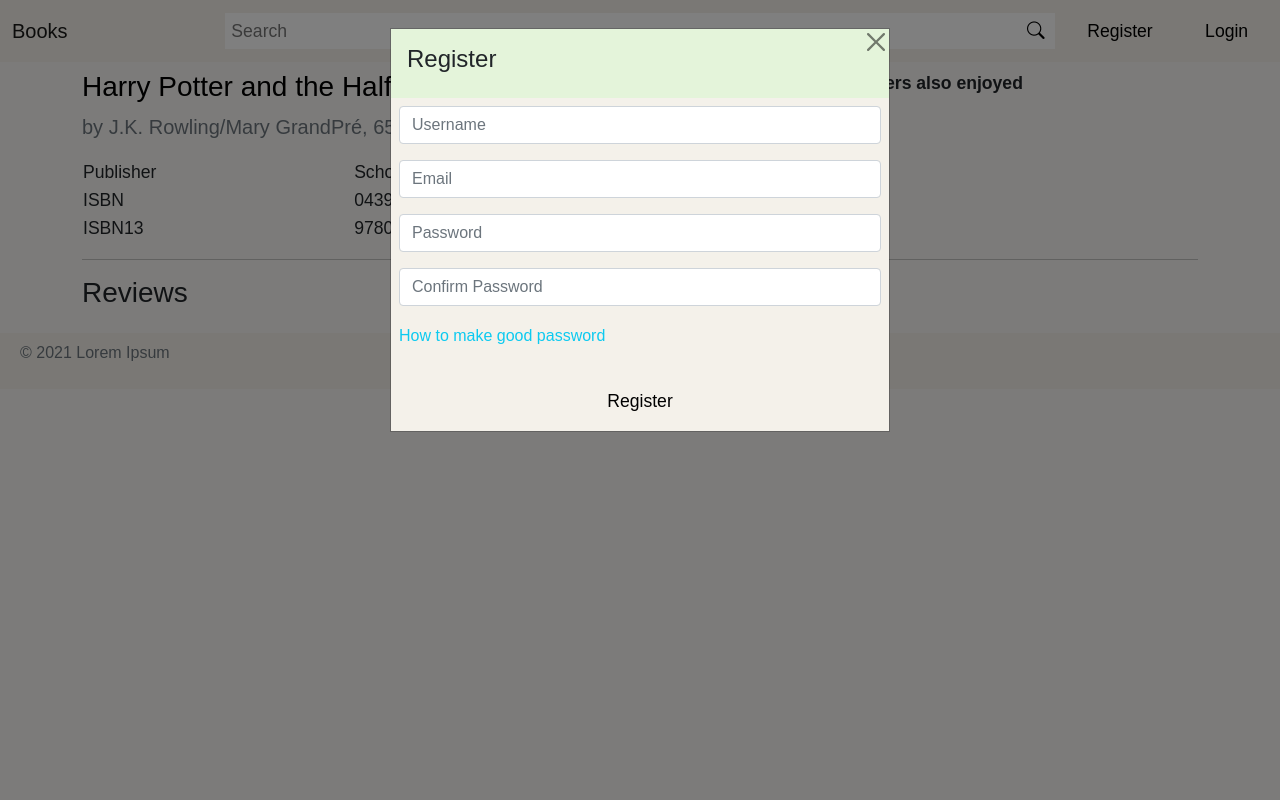
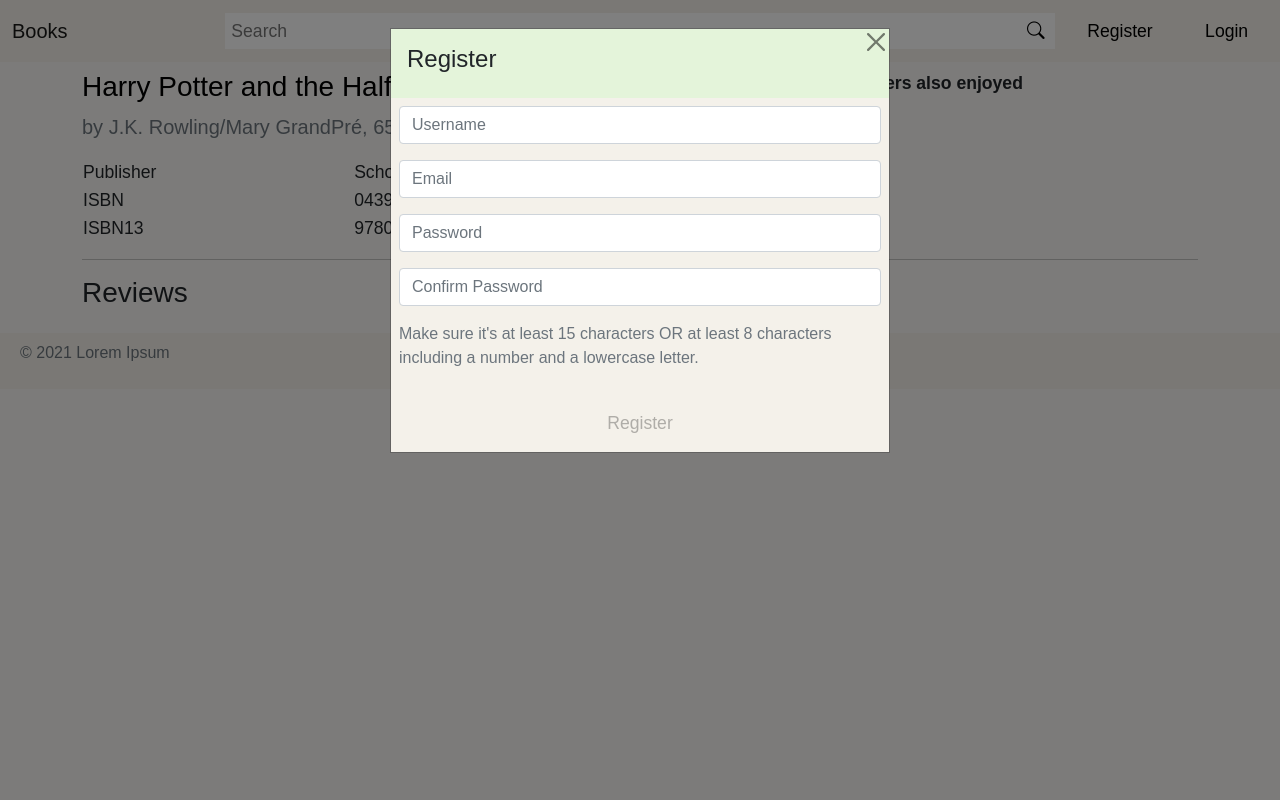
Before and after one commit to Zein-Haddad/books-management, a Flask app: page /book/1 in a window 1280 px wide, after a click on "Register". Run offline with Flask 2, Linux system fonts and the light colour scheme; data comes from the database, SQL or seed files in the repository; both versions use the stored data as it was after the commit.

Commit message:
Added password requirements

```diff
--- a/static/js/users.js
+++ b/static/js/users.js
@@ -89,6 +89,9 @@ const request = (() => {
                     case 4:
                         error_message.register("Passwords do not match");
                         break;
+                    case 5:
+                        error_message.register("Weak Password");
+                        break;
                 }
             });
         }).catch((error) => {
@@ -97,6 +100,93 @@ const request = (() => {
     }
 
     return {form_login, form_register}
+})();
+
+const password_checker = (() => {
+    const password_field = document.querySelector('#register-password');
+    const register_btn = document.querySelector('#register');
+    const span = {
+        'min-15': document.querySelector('[min-15-req]'),
+        'min-8': document.querySelector('[min-8-req]'),
+        'number': document.querySelector('[num-req]'),
+        'lowercase': document.querySelector('[lowercase-req]')
+    }
+
+    function check15char()
+    {
+        if (password_field.value.length >= 15)
+        {
+            span['min-15'].classList.add('text-success');
+            return true;
+        }
+        else
+        {
+            span['min-15'].classList.remove('text-success');
+            return false;
+        }
+    }
+
+    function check8char()
+    {
+        if (password_field.value.length >= 8)
+        {
+            span['min-8'].classList.add('text-success');
+            span['min-8'].classList.remove('text-danger');
+            return true;
+        }
+        else
+        {
+            span['min-8'].classList.add('text-danger');
+            span['min-8'].classList.remove('text-success');
+            return false;
+        }
+    }
+
+    function checknumber()
+    {
+        if (/[0-9]/.test(password_field.value))
+        {
+            span['number'].classList.add('text-success');
+            span['number'].classList.remove('text-danger');
+            return true;
+        }
+        else
+        {
+            span['number'].classList.add('text-danger');
+            span['number'].classList.remove('text-success');
+            return false;
+        }
+    }
+
+    function checklowercase()
+    {
+        if (/[a-z]/.test(password_field.value))
+        {
+            span['lowercase'].classList.add('text-success');
+            span['lowercase'].classList.remove('text-danger');
+            return true;
+        }
+        else
+        {
+            span['lowercase'].classList.add('text-danger');
+            span['lowercase'].classList.remove('text-success');
+            return false;
+        }
+    }
+
+    password_field.addEventListener('keyup', () => {
+        let c1 = check8char();
+        let c2 = checknumber();
+        let c3 = checklowercase();
+        if ((c1 && c2 && c3) || check15char())
+        {
+            register_btn.disabled = false;
+        }
+        else
+        {
+            register_btn.disabled = true;
+        }
+    });
 })();
 
 let login_btn = document.querySelector("#login");
--- a/templates/layout.html
+++ b/templates/layout.html
@@ -111,10 +111,10 @@
                         <div class="mb-3">
                             <input type="password" name="register" id="register-confirmation" Placeholder="Confirm Password" class="form-control">
                         </div>
-                        <p class="text-info"><a class="fs-6 text-reset text-decoration-none" target="_blank" href="https://xkcd.com/936/">How to make good password</a></p>
+                        <p class="text-muted fs-6">Make sure it's <span min-15-req>at least 15 characters</span> OR <span min-8-req>at least 8 characters</span> <span num-req>including a number</span> <span lowercase-req>and a lowercase letter</span>.</p>
                     </div>
                     <div class="w-100">
-                        <button class="btn-1" id="register">Register</button>
+                        <button class="btn-1" id="register" disabled>Register</button>
                     </div>
                 </div>
             </div>
```
Also changed, not shown: users.py (+14 -0 lines), books.db.
